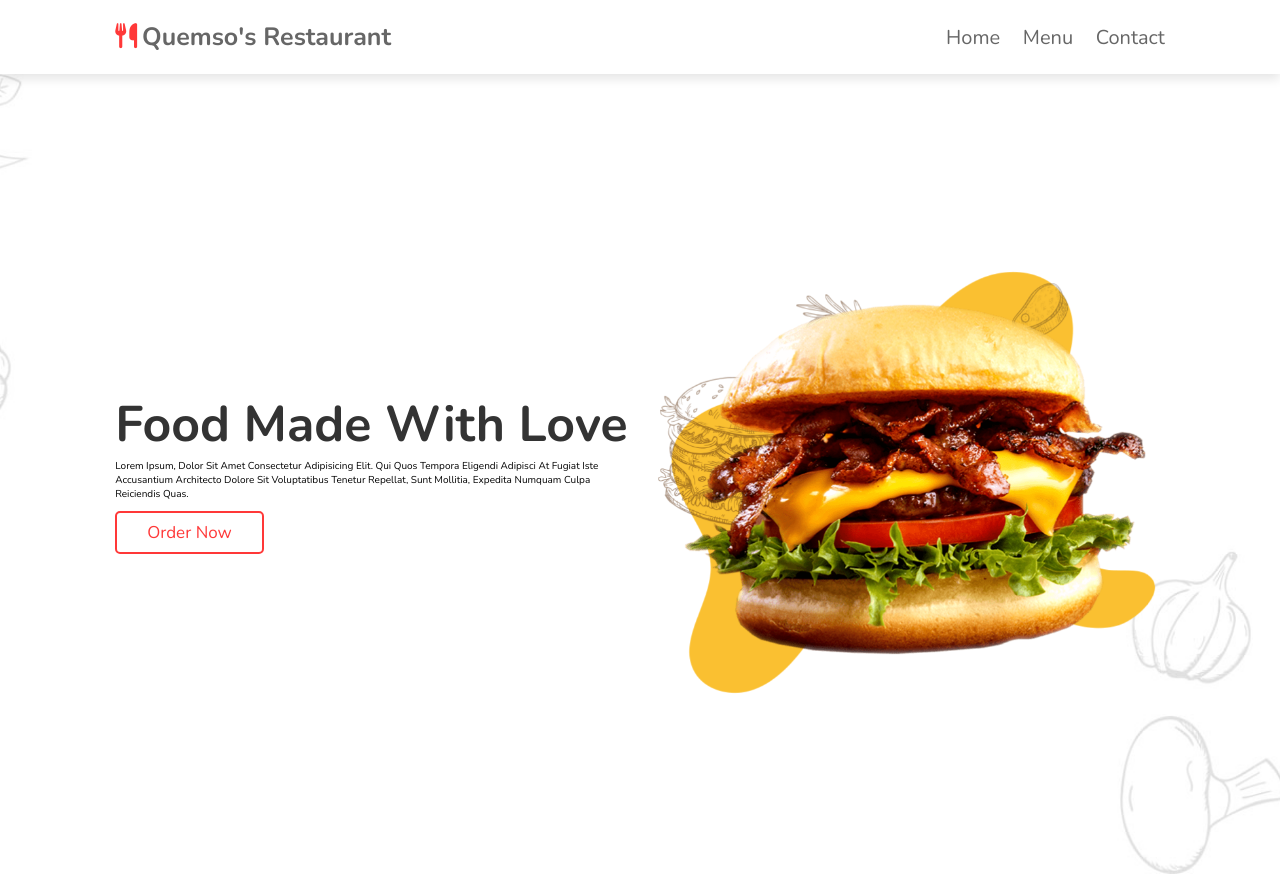
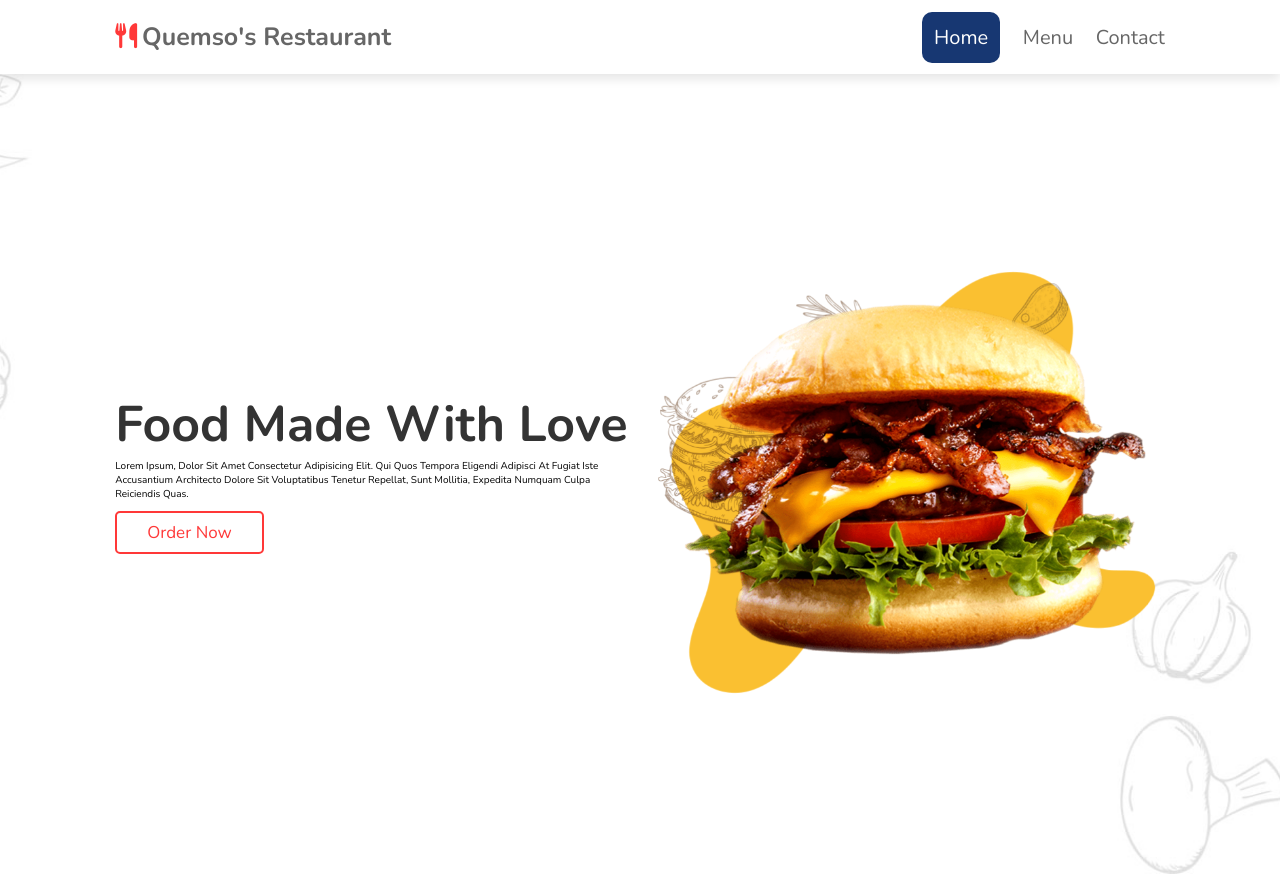
Before and after one commit to Houser97/Restaurant-Page, a plain HTML site: page index.html in a window 1280 px wide. Drawn offline with nearby package versions, Linux system fonts and the light colour scheme.

Commit message:
Add funcionality to options Home, Menu and Contact
In the index.js add events were added to these options to trigger
the function that adds a blue rectangle to the current option, which
also calls the function cleanPage() to prepare the page to add the
corresponding section.

```diff
--- a/index.html
+++ b/index.html
@@ -21,13 +21,14 @@
         <div id="menu-bar" class="fas fa-bars"></div> <!--Agrega simbolo 3 lineas-->
 
         <nav class="navbar">
-            <a href="#home">Home</a>
-            <a href="#menu">Menu</a>
-            <a href="#contact">Contact</a>
+            <a href="#home" class="option activeOption">Home</a>
+            <a href="#menu" class="option">Menu</a>
+            <a href="#contact" class="option">Contact</a>
         </nav>
     </header>
 
 <!--------------------- Home Section ----------------->
+    <div id="content">
         <section class="home" id="home">
             <div class="content">
                 <h3>food made with love</h3>
@@ -38,9 +39,8 @@
             <div class="image">
                 <img src="images/home-img.png" alt="">
             </div>
-
-
         </section>
+    </div>
 
 
 
--- a/main.js
+++ b/main.js
@@ -1 +1 @@
-(()=>{let e=document.querySelector("#menu-bar"),o=document.querySelector(".navbar");e.onclick=()=>{e.classList.toggle("fa-times"),o.classList.toggle("active")},window.onscroll=()=>{e.classList.remove("fa-times"),o.classList.remove("active")},console.log("Houmser weno")})();
+(()=>{let e=document.querySelector("#menu-bar"),t=document.querySelector(".navbar"),o=document.querySelectorAll(".option");function c(e){o.forEach((e=>e.classList.remove("activeOption"))),e.target.classList.add("activeOption"),console.log(e.target.textContent),document.getElementById("content").innerHTML=""}e.onclick=()=>{e.classList.toggle("fa-times"),t.classList.toggle("active")},window.onscroll=()=>{e.classList.remove("fa-times"),t.classList.remove("active")},o.forEach((e=>e.addEventListener("click",c))),console.log("Houmser weno")})();
--- a/style.css
+++ b/style.css
@@ -165,6 +165,17 @@ section{
 
 
 
+
+
+/*Current option*/
+.navbar .activeOption {
+    background-color: rgb(23, 55, 114);
+    padding: 1.2rem;
+    border-radius: 1rem;
+    color: white;
+}
+
+
 /*Media Queries*/
 /*Por lo visto actuan como IFS*/
 @media(max-width:991px){
```
Lines whose indentation alone changed are shown as unchanged.
